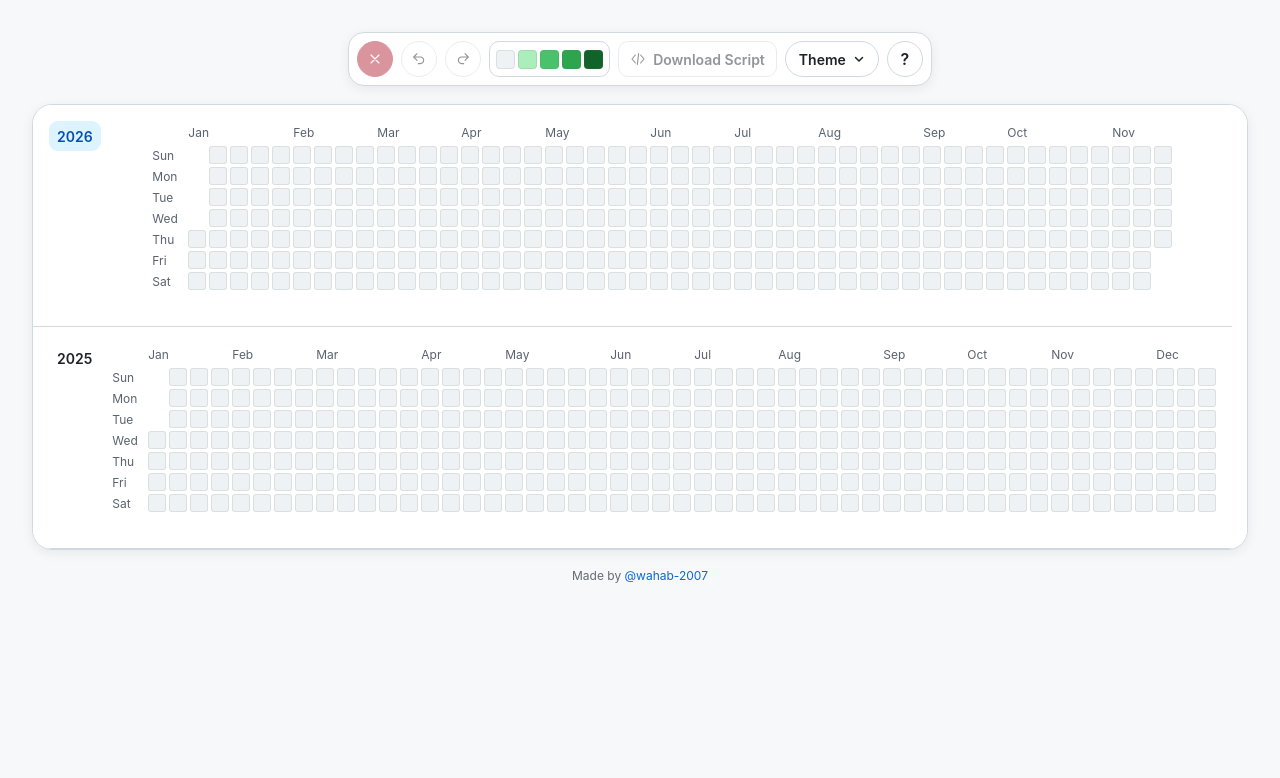
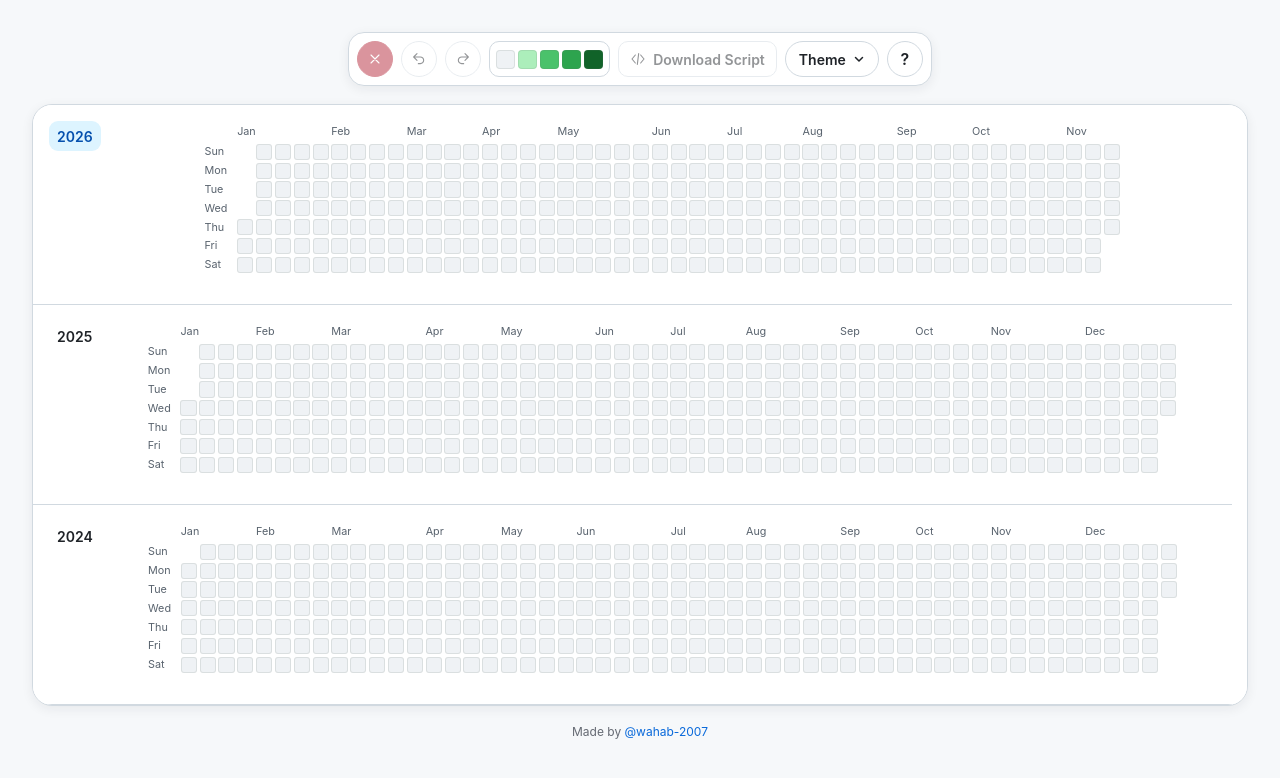
Before and after one commit to wahab-2007/brush-io, a React (Vite) app: page / in a window 1280 px wide. Shown: the top 778 px of the page. Built offline with nearby package versions, Linux system fonts and the light colour scheme.

Commit message:
Fit three years without horizontal chart scrolling

```diff
--- a/src/components/CalendarViewport.tsx
+++ b/src/components/CalendarViewport.tsx
@@ -14,7 +14,7 @@ interface CalendarViewportProps {
 export function CalendarViewport({ years, position, activeYear, onActivate, renderYear }: CalendarViewportProps) {
   const viewport = useRef<HTMLDivElement>(null)
   const startIndex = Math.max(0, years.indexOf(position.year))
-  const [first, setFirst] = useState(() => Math.min(startIndex, Math.max(0, years.length - 2)))
+  const [first, setFirst] = useState(() => Math.min(startIndex, Math.max(0, years.length - 3)))
   const currentFirst = useRef(first)
 
   function updateFirst(next: number) {
@@ -48,7 +48,7 @@ export function CalendarViewport({ years, position, activeYear, onActivate, rend
           onClick={() => onActivate(year)}>{year}</button>
       </h2>
       <div className="year-grid">
-        {index >= first - 1 && index <= first + 2 ? renderYear(year) : null}
+        {index >= first - 1 && index <= first + 3 ? renderYear(year) : null}
       </div>
     </section>)}
   </div>
--- a/src/styles.css
+++ b/src/styles.css
@@ -295,21 +295,22 @@ button.palette-preview { padding: 6px; color: var(--text); }
   .palette-picker { margin: 6px; position-area: bottom span-right; position-try-fallbacks: flip-block, flip-inline, flip-block flip-inline; }
 }
 
-.graph-scroll { overflow-x: auto; padding: 4px 4px 8px; scrollbar-color: var(--control-border) transparent; }
+.graph-scroll { overflow: clip; padding: 4px 4px 8px; }
 button.cell:hover { outline: 1px solid var(--focus); outline-offset: 1px; }
 .plot {
   user-select: none;
-  --cell: 18px;
-  --gap: 3px;
+  --gap: clamp(.5px, .24cqw, 2.7px);
+  --weekday-width: clamp(20px, 6cqw, 30px);
+  --cell: clamp(1px, calc((100cqw - 8px - var(--weekday-width) - var(--weeks) * var(--gap)) / var(--weeks)), 16.2px);
   display: grid;
   width: max-content;
   margin-inline: auto;
   gap: var(--gap);
-  grid-template-columns: 33px repeat(var(--weeks), var(--cell));
-  grid-template-rows: 22px repeat(7, var(--cell));
+  grid-template-columns: var(--weekday-width) repeat(var(--weeks), var(--cell));
+  grid-template-rows: 20px repeat(7, var(--cell));
   align-items: center;
 }
-.month, .weekday { color: var(--muted); font-size: 12px; user-select: none; }
+.month, .weekday { color: var(--muted); font-size: clamp(8px, 1.15cqw, 10.8px); user-select: none; }
 .cell, .cell:hover:not(:disabled) {
   min-height: 0;
   height: var(--cell);
@@ -395,9 +396,10 @@ button.history-button[data-action="clear"] { --action-color: #b22234; --action-h
 }
 
 .calendar-viewport {
-  --year-height: 222px;
-  max-height: calc(2 * var(--year-height));
+  --year-height: clamp(133px, 100px + 8vw, 200px);
+  max-height: calc(3 * var(--year-height));
   overflow-y: auto;
+  overflow-x: hidden;
   overscroll-behavior: contain;
   scrollbar-gutter: stable;
   background: var(--board);
@@ -415,7 +417,7 @@ button.history-button[data-action="clear"] { --action-color: #b22234; --action-h
 .year-heading { margin: 4px 0 0; font-size: 14px; }
 button.year-marker { padding-inline: 7px; min-height: 30px; border-color: transparent; background: transparent; }
 button.year-marker[aria-pressed="true"] { color: var(--accent-text); background: var(--active); }
-.year-grid { min-width: 0; }
+.year-grid { min-width: 0; container-type: inline-size; }
 .year-message { margin: 13px 4px; color: var(--muted); font-size: 13px; }
 
 @media (max-width: 700px) {
```
Also changed, not shown: 1 other file (tests, documents, lock files or other folders).
